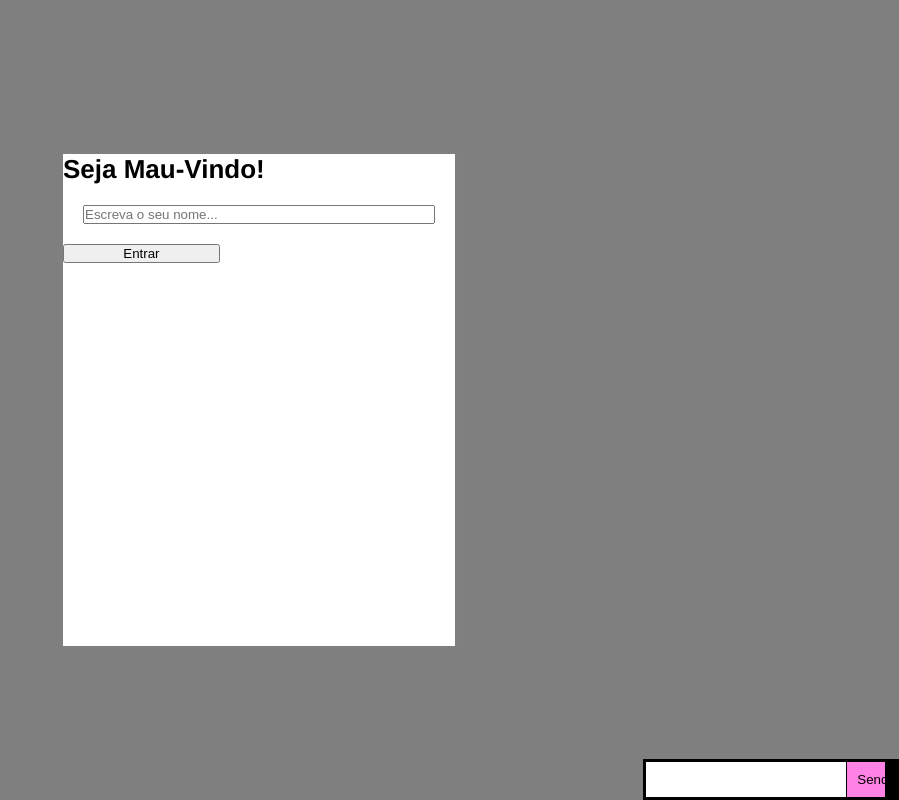
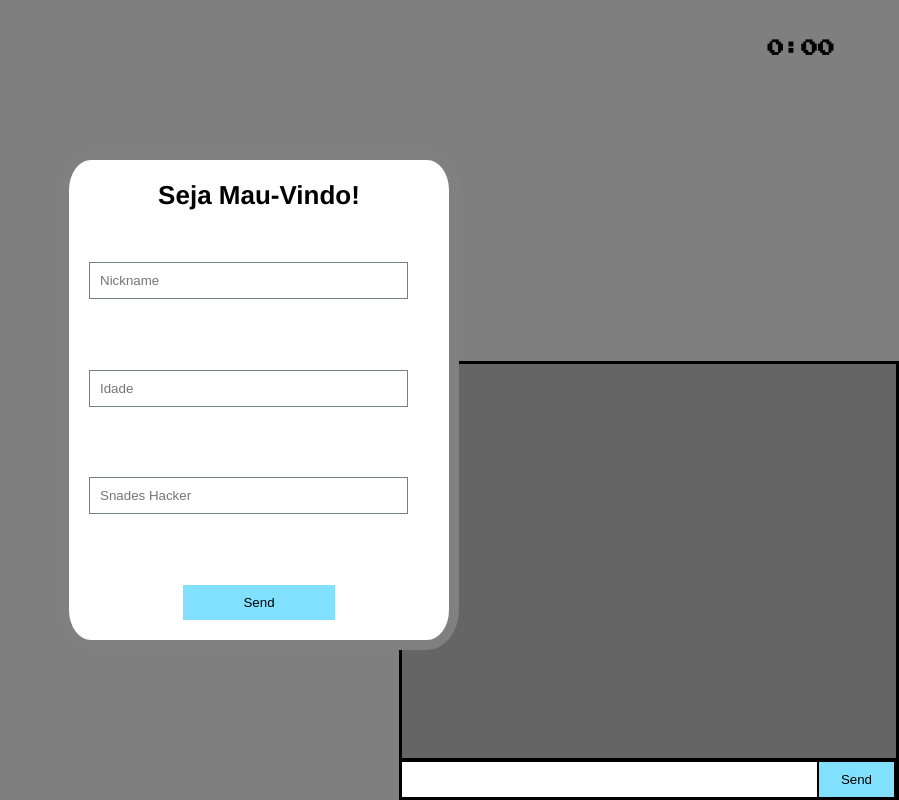
Before and after one commit to pedrobom/Kah-Dix, a website: page client/index.html in a window 1280 px wide. Shown: the whole page, without its empty margins (381-1280 px from the left). Drawn offline with nearby package versions, Linux system fonts and the light colour scheme; no server answers.

Commit message:
corrigindo a conexão html server

```diff
--- a/client/index.html
+++ b/client/index.html
@@ -1,108 +1,200 @@
 <!doctype html>
 <html>
   <head>
-    <meta charset="utf-8">
-    <title>Kah-Dix</title>
+    <title>Socket.IO chat</title>
+    <link href="https://fonts.googleapis.com/css2?family=Press+Start+2P&display=swap" rel="stylesheet">
     <style>
-      * { margin: 0; padding: 0; box-sizing: border-box; }
-      body { font: 13px Helvetica, Arial; }
-      #chat-form { background: #000; padding: 3px; position: fixed; bottom: 0; right: 0; width: 20%; }
-      #chat-form input { border: 0; padding: 10px; width: 80%; margin-right: 0.5%; }
-      #chat-form button { width: 15%; background: rgb(255, 130, 228); border: none; padding: 10px;  }
-      #messages { list-style-type: none; margin: 1000; padding: 0; }
-      #messages li { padding: 5px 10px; }
-      #messages li:nth-child(odd) { background: #eee; }
+
+        * {
+            margin: 0;
+            padding: 0;
+            box-sizing: border-box;
+        }
+
+
+        body {
+            font: 13px Helvetica, Arial;
+            /* background-color: dodgerblue; */
+        }
+
+        #messages {
+            list-style-type: none;
+            margin: 0;
+            padding: 0;
+        }
+
+        #messages li {
+            padding: 5px 10px;
+        }
+
+        #messages li:nth-child(odd) {
+            background: rgb(132, 205, 230);
+        }
+
+        #chat-form {
+            background: #000;
+            padding: 3px;
+            position: fixed;
+            right: 0;
+            bottom: 0;
+            width: 500px;
+        }
+
+        #chat-section{
+            position: fixed;
+            border: solid 3px black;
+            background-color: rgba(0, 0, 0, 0.2);
+            bottom: 39px;
+            right: 0;
+            width: 500px;
+            height: 400px;
+            overflow-y: scroll;
+        }
+
+        form button {
+            width: 15%;
+            background: rgb(130, 224, 255);
+            border: none;
+            padding: 10px; }
+
+        form input {
+            border: 0;
+            padding: 10px;
+            width: 84%;
+            margin-right: 0.5%;
+        }
 
         #sombra{
             position: fixed;
             width: 100%;
             height: 100%;
             background-color: rgba(0, 0, 0, 0.5);
+            z-index: 00;
         }
 
         #pop-up{
             position: fixed;
-          display: flex;
-          flex-direction: column;
             width: 400px;
             height: 500px;
             background-color: white;
-          border: solid 4px gray;
+            border: solid 10px gray;
             top: calc(50% - 250px);
             left: calc(50% - 200px);
+            text-align: center;
+            padding-top: 20px;
+            border-radius: 8%;
+            z-index: 200;
         }
 
-      #pop-up form {
+        #pop-up-form {
             position: relative;
             display: flex;
             flex-direction: column;
-          justify-content: space-around;
+            justify-content: space-evenly;
+            text-align: center;
+            width: 100%;
+            height: 100%;
         }
 
         #pop-up input {
             margin: 20px;
+            display: inline-block;
+            border: solid 1px slategray;
         }
 
         #pop-up button {
             width: 40%;
+            margin: 20px;
             text-align: center;
+            display: inline-block;
         }
+
+        #cronometro {
+            position: absolute;
+            top:5%;
+            right: 5%;
+            font-family: 'Press Start 2P', cursive;
+            font-size: 1.3em;
+            font-weight: bold;
+            color: black;
+        }
+
+        li {
+        font-size: 1.5em;
+        font-weight: bold;
+        }
+
+
+
     </style>
   </head>
   <body>
+
     <div id="sombra"></div>
     <div id="pop-up">
         <h1>Seja Mau-Vindo!</h1>
 
         <form id="pop-up-form" action="">
-            <input id="nome" type="text" placeholder="Escreva o seu nome..."/>
-            <button>Entrar</button>
+            <input id="nome" type="text" placeholder="Nickname"/>
+            <input type="text" placeholder="Idade"/>
+            <input type="text" placeholder="Snades Hacker"/>
+            <div><button>Send</button></div>
         </form>
 
     </div>
+
+    <div id="cronometro">0:00</div>
+
+    <div id="chat-section">
 
         <ul id="messages"></ul>
         <form id="chat-form" action="">
         <input id="m" autocomplete="off" /><button>Send</button>
         </form>
 
+    </div>
+
+
+    <script src="https://code.jquery.com/jquery-3.4.1.min.js"></script>
+
+    <script src="http://localhost:3000/socket.io/socket.io.js"></script>
+
     <script>
-
         const sombraBg = document.querySelector('#sombra')
         const popUp = document.querySelector('#pop-up')
 
-        sombraBg.onclick = ()=>{
-            sombraBg.remove()
-            popUp.remove()
-        }
-
-
-    </script>
-    <script src="https://code.jquery.com/jquery-3.4.1.min.js"></script>
-
-    <script>
         $(function () {
-            var socket = io.connect('http://localhost:8080');
+            var socket = io.connect('http://localhost:3000');
 
             $('#pop-up-form').submit(function(e) {
                 e.preventDefault()
-                alert('Snades qual foi')
-                socket.emit('nome input', $('#nome').val())
+                let nameInput = $('#nome').val()
+                if(nameInput !== ""){
+
+                    socket.emit('nome input', nameInput)
                     sombraBg.remove()
                     popUp.remove()
+                    setTimer()
+
+                } else {
+                    alert('Preencha um nome por favor!')
+                }
+
             })
 
             $('#chat-form').submit(function(e) {
                 e.preventDefault()
+                let msgInput = $('#m').val()
+                if(msgInput !== ""){
                     socket.emit('chat message', $('#m').val())
                     $('#m').val('')
                     return false
+                }
             })
             socket.on('chat message', function(msg){
                 $('#messages').append($('<li>').text(msg))
             })
         })
-
     </script>
 
   </body>
```
Also changed, not shown: Chat-exemplo(snades)/index.html (+2 -3 lines), client/src/index.js (+1 -19 lines), server.js (+6 -9 lines). Lines whose indentation alone changed are shown as unchanged.
